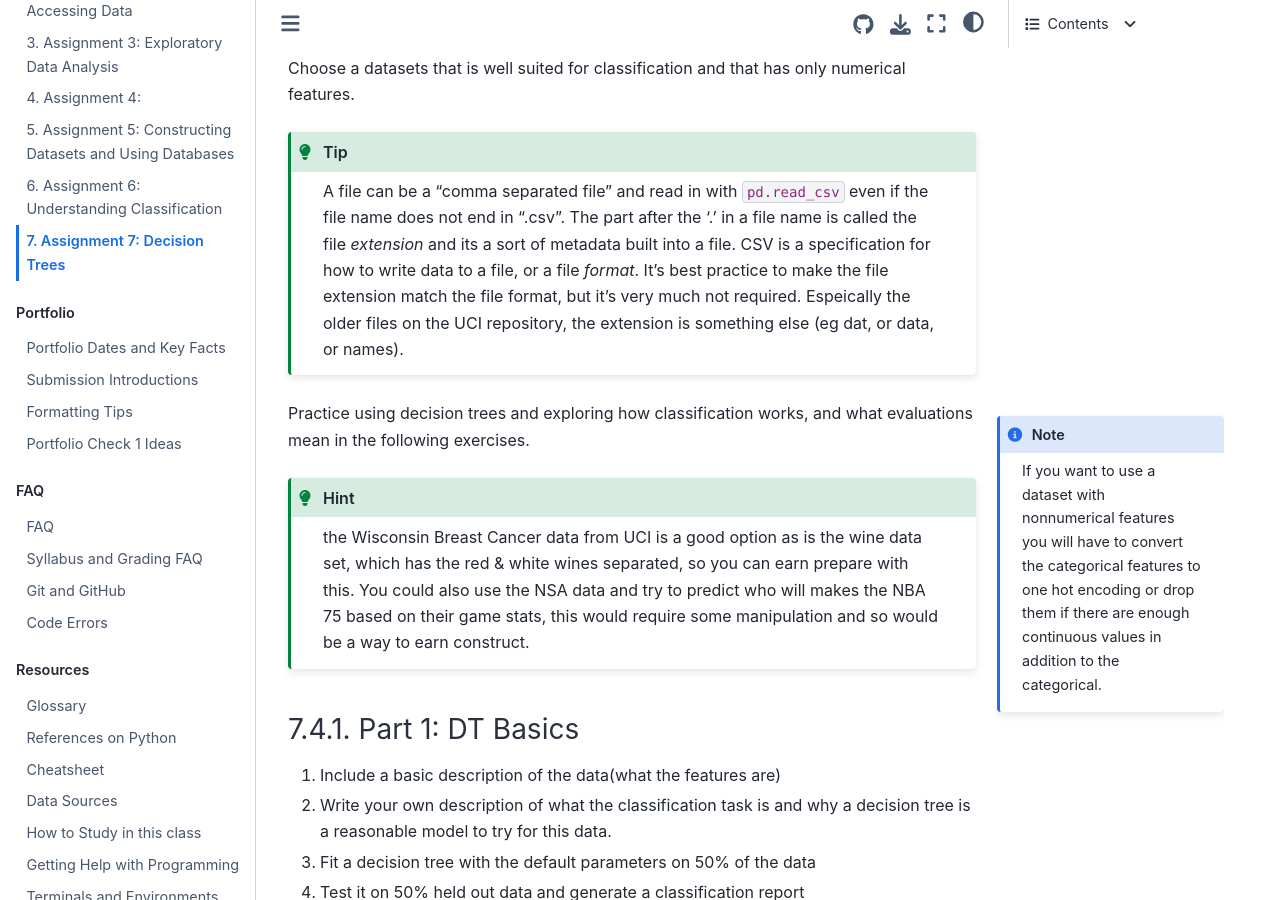
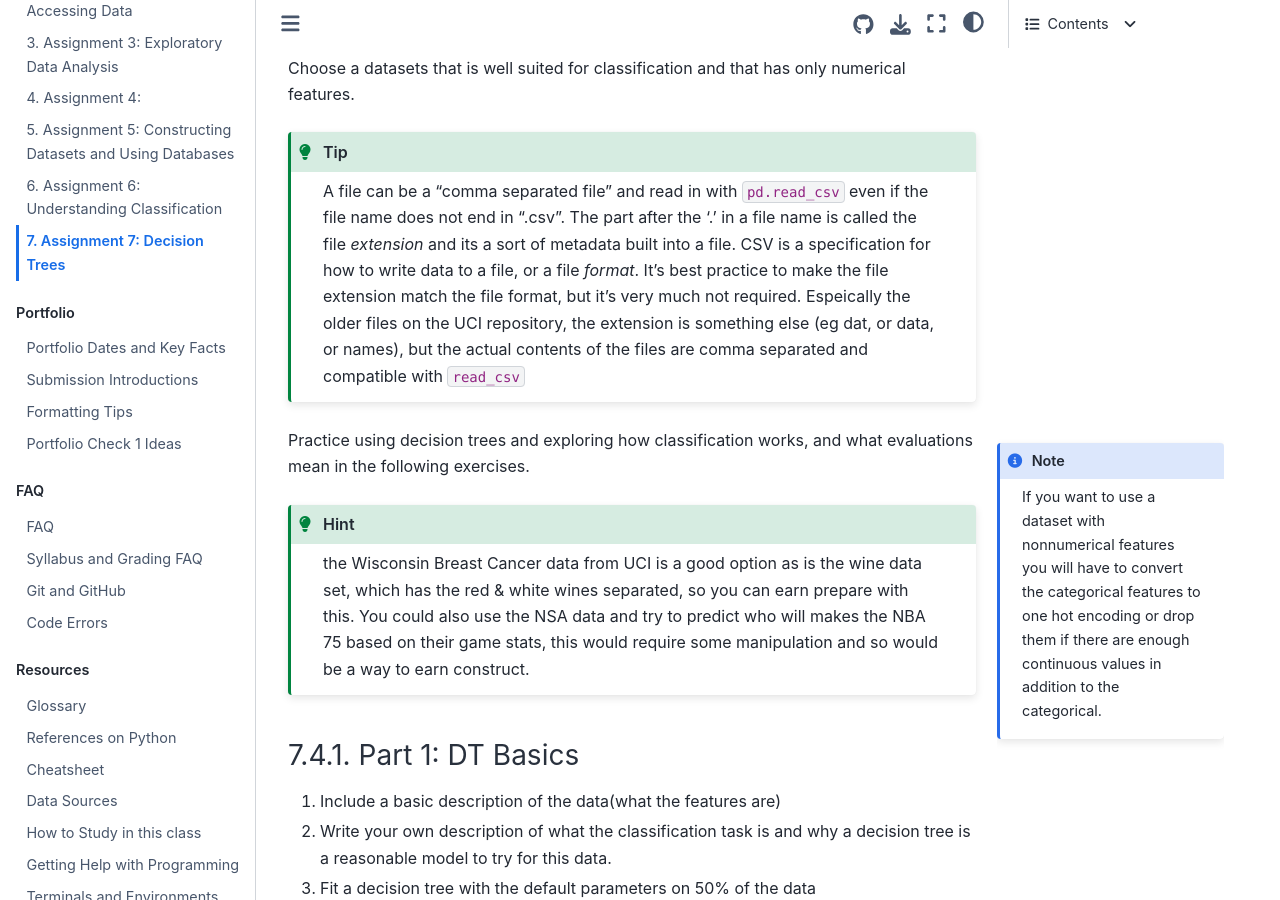
Before and after one commit to rhodyprog4ds/BrownFall21, a Jupyter Book: the page built from assignments/07-decision-tree.md, in a window 1280 px wide and 900 px high, scrolled down 1241 px. Built offline with Jupyter Book 1.0.4 settings and Sphinx 7.4.7 and the Sphinx Book theme 1.1.4, drawn with Linux system fonts in a browser that asks for light colours; pages that are not in the unit, such as notebooks, are missing from menus.

Commit message:
a7 file type hint

`````diff
--- a/assignments/07-decision-tree.md
+++ b/assignments/07-decision-tree.md
@@ -55,7 +55,7 @@ called the file *extension* and its a sort of metadata built into a file. CSV is
 specification for how to write data to a file, or a file *format*.  It's best
 practice to make the file extension match the file format, but it's very much
 not required. Espeically the older files on the UCI repository, the extension is
-something else (eg dat, or data, or names).
+something else (eg dat, or data, or names), but the actual contents of the files are comma separated and compatible with `read_csv`
 ```
 
 ````{margin}
`````
